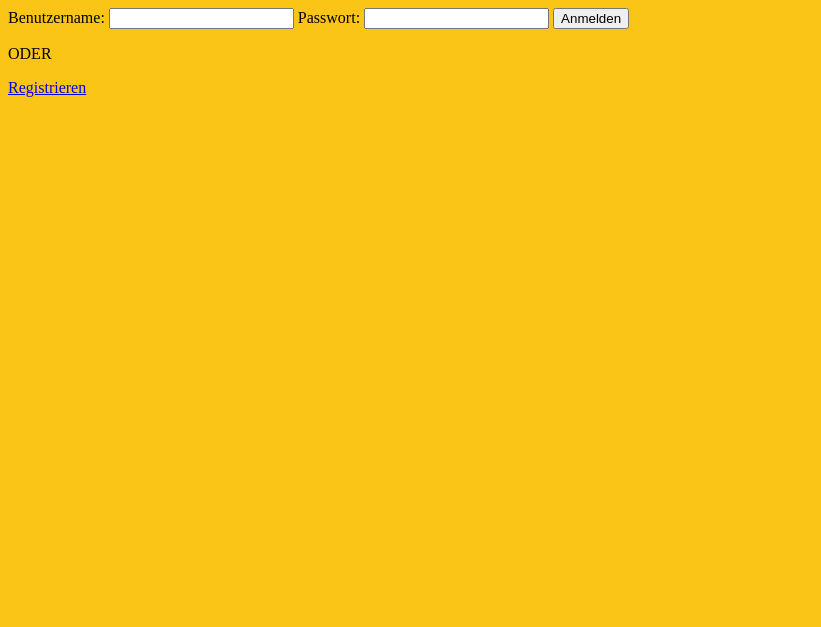
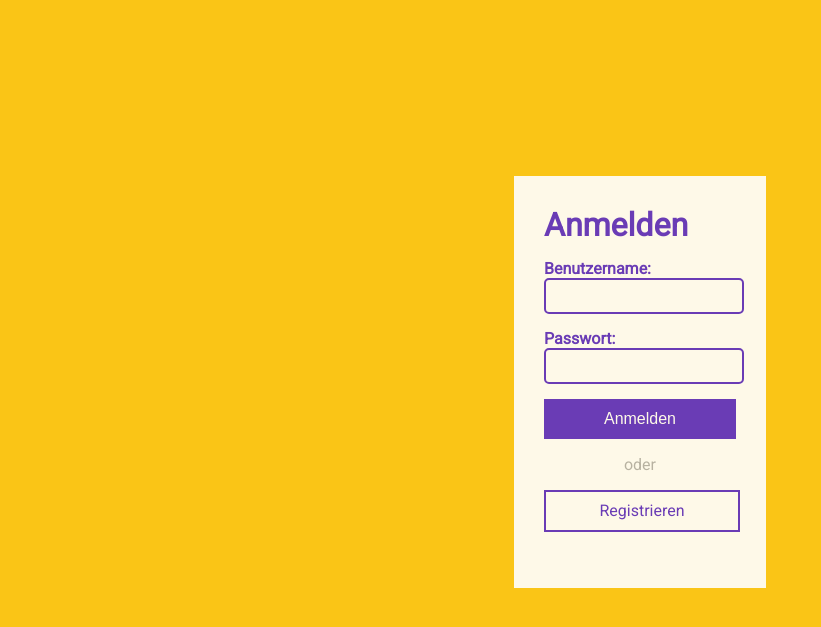
Before and after one commit to leibacher/DailyLogin, a PHP site: page / in a window 1280 px wide. Shown: the top 627 px of the page, without its empty margins (0-821 px from the left). Run offline with PHP 8.4, Linux system fonts and the light colour scheme; a stand-in replaces the project's code that opens the database connection.

Commit message:
add Countdown and add login style

```diff
--- a/css/style.css
+++ b/css/style.css
@@ -6,10 +6,83 @@
 
 /** Setup */
 body{
+    padding: 0;
+    margin: 0;
     background-color: #FAC516;
+    font-family: 'Roboto', sans-serif;
+}
+
+h1{
+    color:#5B2EC7;
+    margin: 0;
+    margin-bottom: 15px;
+}
+
+label, input{
+    display: block;
 }
 
 /** 1.0 Login */
+.loginbox{
+    width: 15vw;
+    background-color: white;
+    margin: 0 auto;
+    padding:30px;
+    opacity: 0.9;
+    position: relative;
+    top: 22vh;
+    height: 44vh;
+}
+
+input{
+    width: 100%;
+    border: 2px #5B2EC7 solid;
+    height: 30px;
+    border-radius: 5px;
+    margin-bottom: 15px;
+}
+
+label{
+    color:#5B2EC7;
+    font-size: 16px;
+    font-weight: bold;
+}
+
+button{
+    width: 100%;
+    height: 40px;
+    background-color: #5B2EC7;
+    color: white;
+    border: none;
+    font-size: 16px;
+    cursor: pointer;
+}
+
+.loginbox a{
+    width: 100%;
+    height: 38px;
+    color: #5B2EC7;
+    border: 2px solid #5B2EC7;
+    display: block;
+    text-align: center;
+    line-height: 38px;
+    font-size: 16px;
+    text-decoration: none;
+}
+
+.loginbox p{
+    color:#B1B1B1;
+    font-size: 12;
+    text-align: center;
+}
+
+.login-alert p{
+    margin-top: -10px;
+    margin-bottom: 10px;
+    position: relative;
+    text-align: left;
+    font-size: 12px;
+}
 
 /** 2.0 Registration */
 
--- a/elements/login.php
+++ b/elements/login.php
@@ -14,23 +14,34 @@ if(isset($_POST['login-submit']) && isset($_POST['login-username']) && isset($_P
     }
     else{
         $alert .= "<p style='color: rgb(255, 0, 0);'>Falsche Anmeldedaten</p>";
+?>
+<script>
+    $(function() {
+                $("#username").css("border", "red solid 2px");
+                $("#password").css("border", "red solid 2px");
+                $(".label").css("color", "red");
+});
+</script>
+<?php
     }
 }
 ?>
 <?php
 if(!isset( $_SESSION['user'])){
 ?>
+    <div class="white loginbox">
+        <h1>Anmelden</h1>
         <form id="sign-in" class="login-form" action='' method='post' autocomplete="on" accept-charset='UTF-8'>
-        <label for='login-username'>Benutzername:</label>
+            <label class="label" for='login-username'>Benutzername:</label>
             <input type='text' name='login-username' id='username' maxlength="45" autocomplete="username" required/>
-        <label for='login-password'>Passwort:</label>
+            <label class="label" for='login-password'>Passwort:</label>
             <input type='password' name='login-password' id='password' maxlength="45" autocomplete="current-password" required/>
+            <div class="login-alert"><?php echo $alert ?></div>
             <button class="button-green" type='submit' name='login-submit'>Anmelden</button>
-        <div class="login-alert"><?php echo $alert ?></div>
         </form>
-
-    <p> ODER</p>
+        <p>oder</p>
         <a href="?p=register">Registrieren</a>
+    </div>
 <?php
 }
 ?>
--- a/elements/registration.php
+++ b/elements/registration.php
@@ -78,6 +78,7 @@ if ($_SERVER['REQUEST_METHOD'] == 'POST' && isset($_POST['register-submit'])){
                            }
 
 }?>
+    <div class="white loginbox">
         <h1>Registrieren</h1>
         <?php
     if(isset($_POST['username']) AND $error!=""){ ?>
@@ -112,6 +113,7 @@ elseif(isset($_POST['register-submit']) AND $error==""){
         echo "Erfolgreich registriert!";
     }
     else{ ?>
+
             <form id='register' action='?p=register' method='post' accept-charset='UTF-8' enctype="multipart/form-data" autocomplete="on">
                 <div class="register-form">
                     <label for='username'>Benutzername*:</label>
@@ -134,7 +136,7 @@ else{ ?>
                 </div>
             </form>
             <?php } ?>
-
+    </div>
 <script>
 /* if the cursor lose focus to the input field, it check if the username is already taken */
 jQuery("#register").on("blur", "input[name=username]", function() {
--- a/index.php
+++ b/index.php
@@ -4,6 +4,7 @@
     <head>
     <title>Daily Reward Bonus</title>
         <link rel="stylesheet" type="text/css" href="css/style.css">
+        <link href="https://fonts.googleapis.com/css?family=Roboto" rel="stylesheet">
         <script src="js/jquery-3.3.1.min.js"></script>
     </head>
     <body>
```
Also changed, not shown: elements/dailybonus.php (+4 -8 lines), scripts/countdown.php (added, +35 -0 lines). Lines whose indentation alone changed are shown as unchanged.
